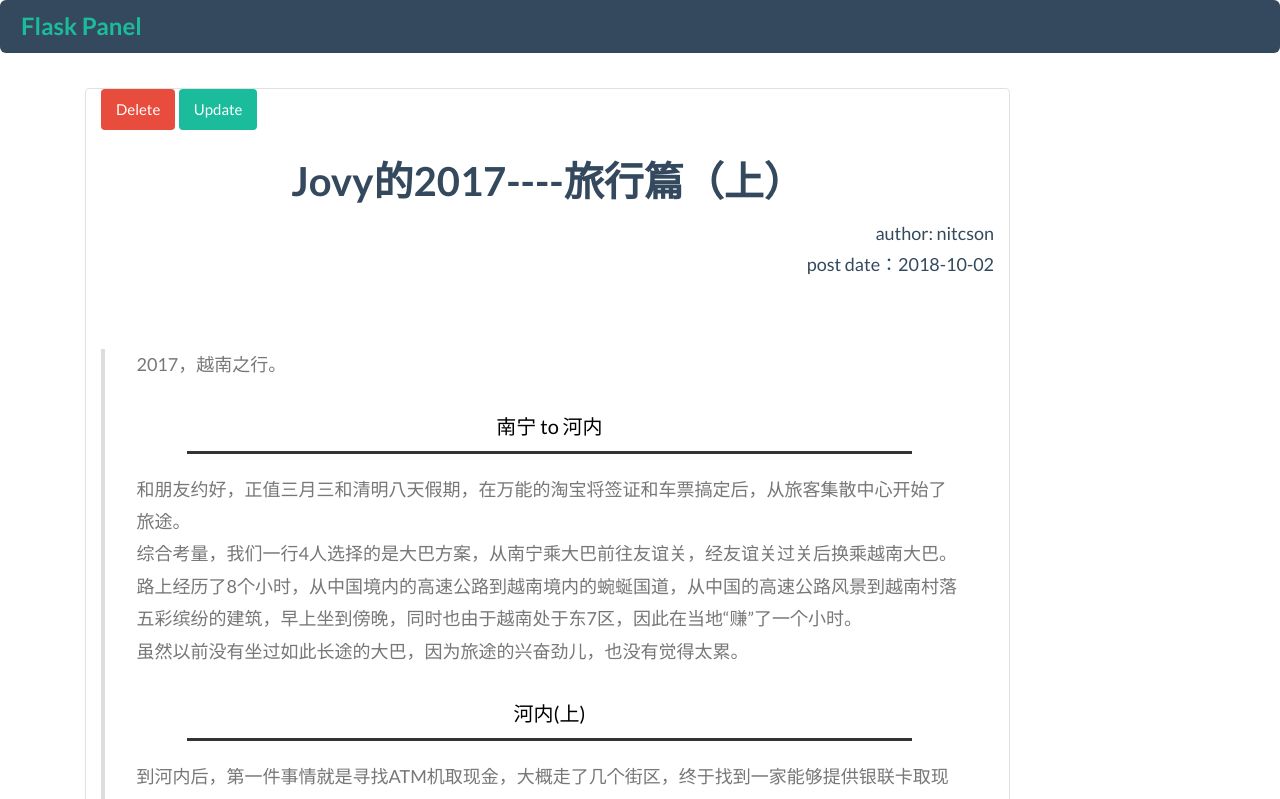
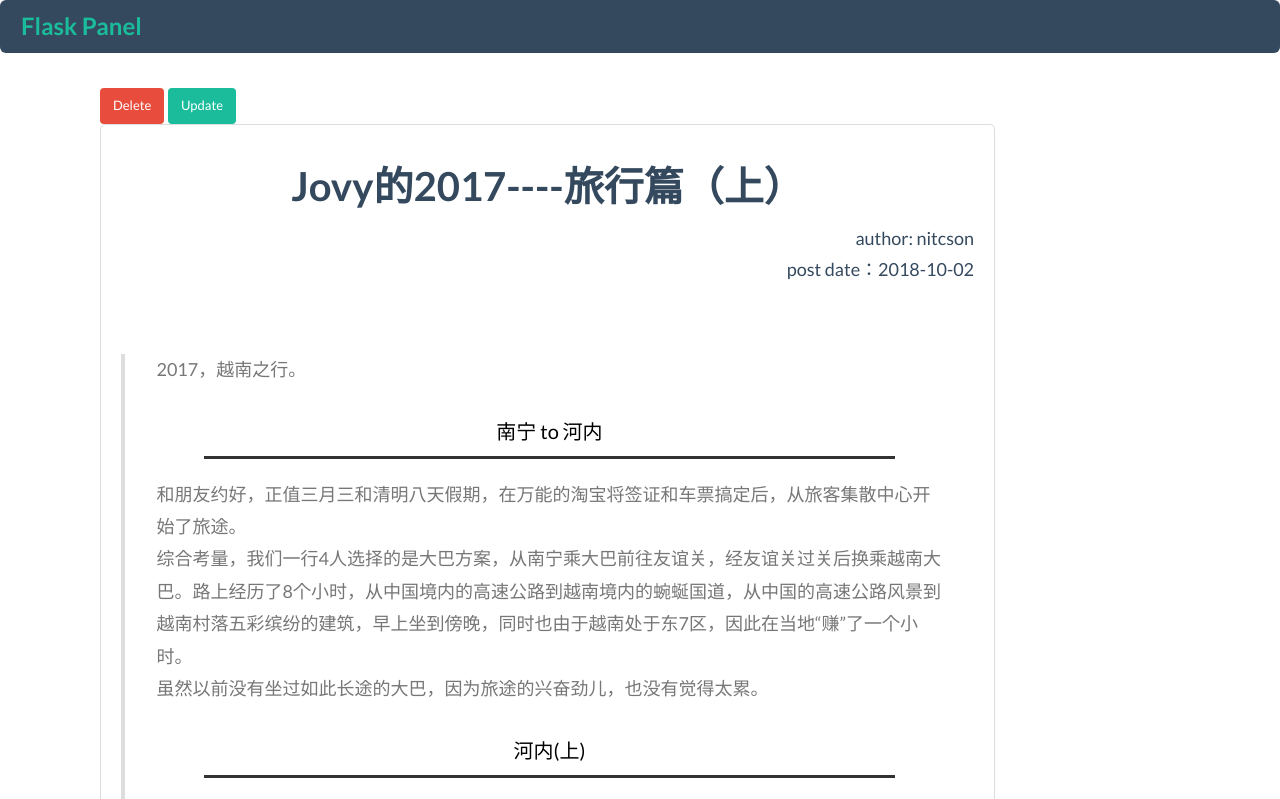
Before and after one commit to PJovy/Flask_Panel, a Flask app: page /post/4 in a window 1280 px wide. Shown: the top 799 px of the page. Run offline with Flask 2, Linux system fonts and the light colour scheme; a user stored in the database is signed in; data comes from the database, SQL or seed files in the repository; both versions use the stored data as it was after the commit; some libraries are stand-ins or nearby versions.

Commit message:
Adjust UI

```diff
--- a/flaskpanel/static/css/main.css
+++ b/flaskpanel/static/css/main.css
@@ -6,9 +6,8 @@
     box-shadow: inset 0px 0px 3px 0px black;
 }
 
-.post {
+.content-section {
     background: #ffffff;
-    /*background: #444444;*/
     padding: 10px 20px;
     border: 1px solid #dddddd;
     border-radius: 5px;
--- a/flaskpanel/templates/home.html
+++ b/flaskpanel/templates/home.html
@@ -3,8 +3,8 @@
 {% block content %}
   {% if posts %}
     {% for post in posts %}
-      <div class="col-md-10 border rounded center-block col-md-8 mb-1 mt-1">
-        <article>
+      <div class="col-md-10 center-block col-md-8 mb-3 mt-1">
+        <article class="content-section">
           <a href="{{ url_for('post', post_id=post.id) }}"><h3 class="text-center">{{ post.title }}</h3></a>
           <p class="text-right mb-0">author: {{ post.owner.username }}</p>
           <p class="text-right">post date：{{ post.date_post.date() }}</p>
--- a/flaskpanel/templates/post.html
+++ b/flaskpanel/templates/post.html
@@ -2,12 +2,12 @@
 {% block content %}
 
 
-  <div class="col-md-10 border rounded center-block col-md-8 mb-1 mt-1">
+  <div class="col-md-10 center-block col-md-8 mb-1 mt-1">
   {% if current_user.is_authenticated %}
-    <a type="submit" class="btn btn-danger" href="{{ url_for('post_delete', post_id=post.id) }}">Delete</a>
-    <a type="submit" class="btn btn-primary" href="{{ url_for('post_update', post_id=post.id) }}">Update</a>
+    <a type="submit" class="btn btn-sm btn-danger" href="{{ url_for('post_delete', post_id=post.id) }}">Delete</a>
+    <a type="submit" class="btn btn-sm btn-primary" href="{{ url_for('post_update', post_id=post.id) }}">Update</a>
   {% endif %}
-    <article>
+    <article class="content-section">
       <h3 class="text-center">{{ post.title }}</h3>
       <p class="text-right mb-0">author: {{ post.owner.username }}</p>
       <p class="text-right">post date：{{ post.date_post.date() }}</p><br>
```
Also changed, not shown: flaskpanel/site.db.
